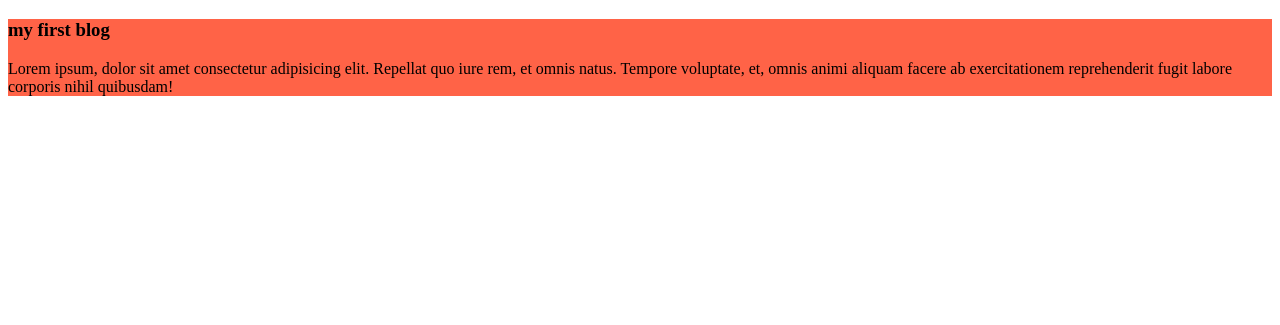
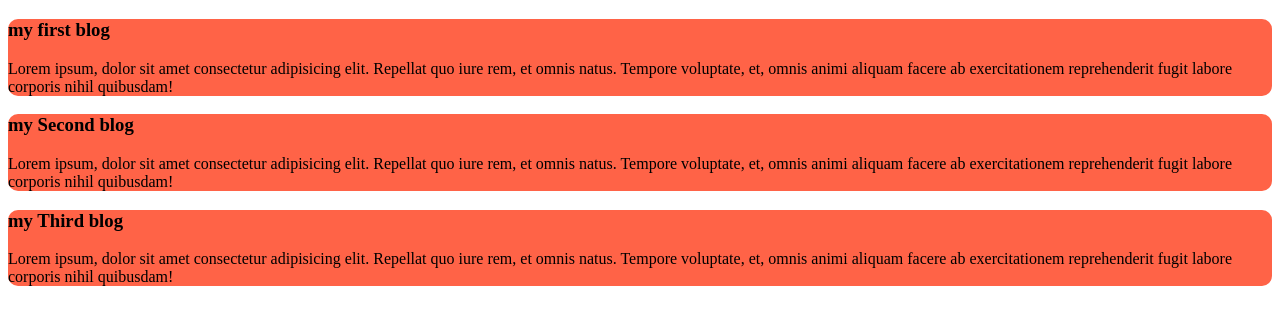
Before and after one commit to Bikram1Biswas2/website, a plain HTML site: page index.html in a window 1280 px wide. Shown: the part 61-386 px from the top of the page. Drawn offline with Linux system fonts and the light colour scheme.

Commit message:
Added the second and third blog

```diff
--- a/index.html
+++ b/index.html
@@ -12,5 +12,13 @@
         <h3>my first blog</h3>
         <p>Lorem ipsum, dolor sit amet consectetur adipisicing elit. Repellat quo iure rem, et omnis natus. Tempore voluptate, et, omnis animi aliquam facere ab exercitationem reprehenderit fugit labore corporis nihil quibusdam!</p>
     </div>
+    <div>
+        <h3>my Second blog</h3>
+        <p>Lorem ipsum, dolor sit amet consectetur adipisicing elit. Repellat quo iure rem, et omnis natus. Tempore voluptate, et, omnis animi aliquam facere ab exercitationem reprehenderit fugit labore corporis nihil quibusdam!</p>
+    </div>
+    <div>
+        <h3>my Third blog</h3>
+        <p>Lorem ipsum, dolor sit amet consectetur adipisicing elit. Repellat quo iure rem, et omnis natus. Tempore voluptate, et, omnis animi aliquam facere ab exercitationem reprehenderit fugit labore corporis nihil quibusdam!</p>
+    </div>
 </body>
 </html>
--- a/style.css
+++ b/style.css
@@ -1,3 +1,6 @@
 div{
     background-color: tomato;
+    border-radius: 10px;
+    margin-bottom: 10px;
+
 }
```
